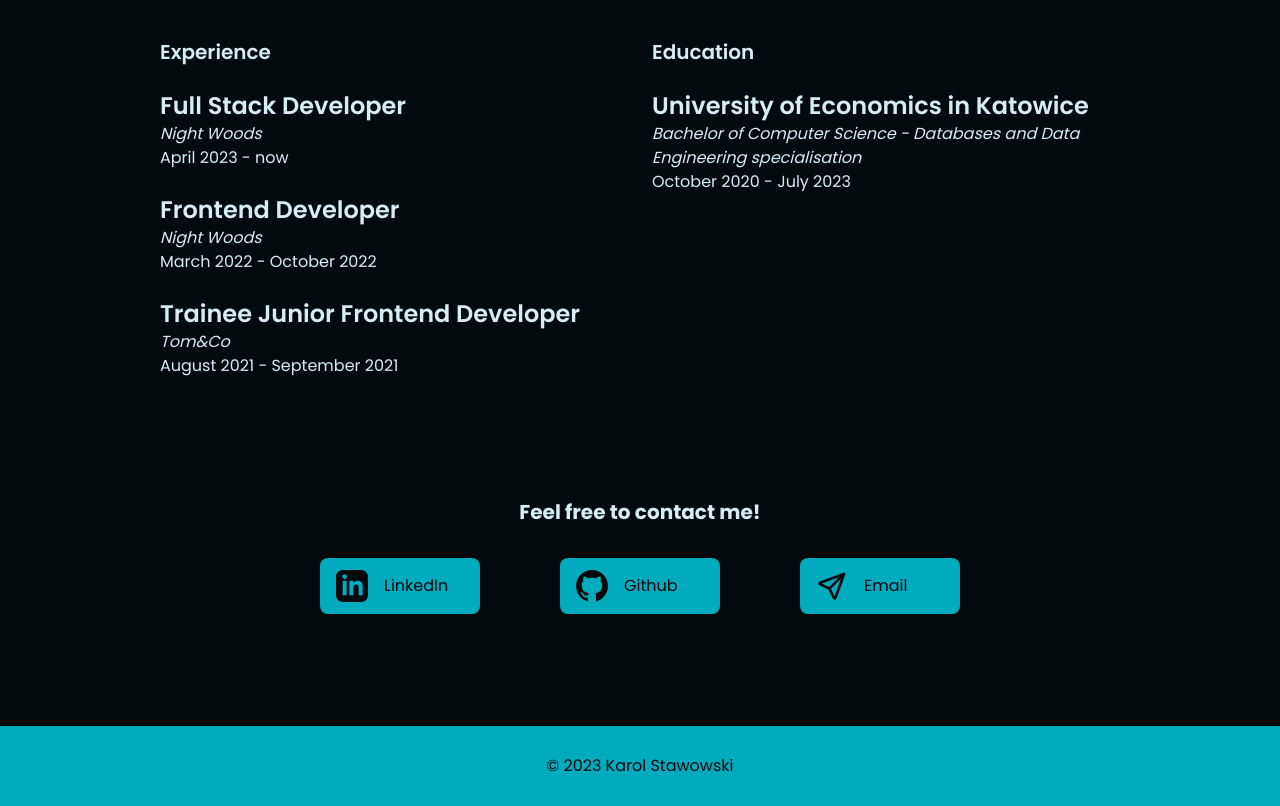
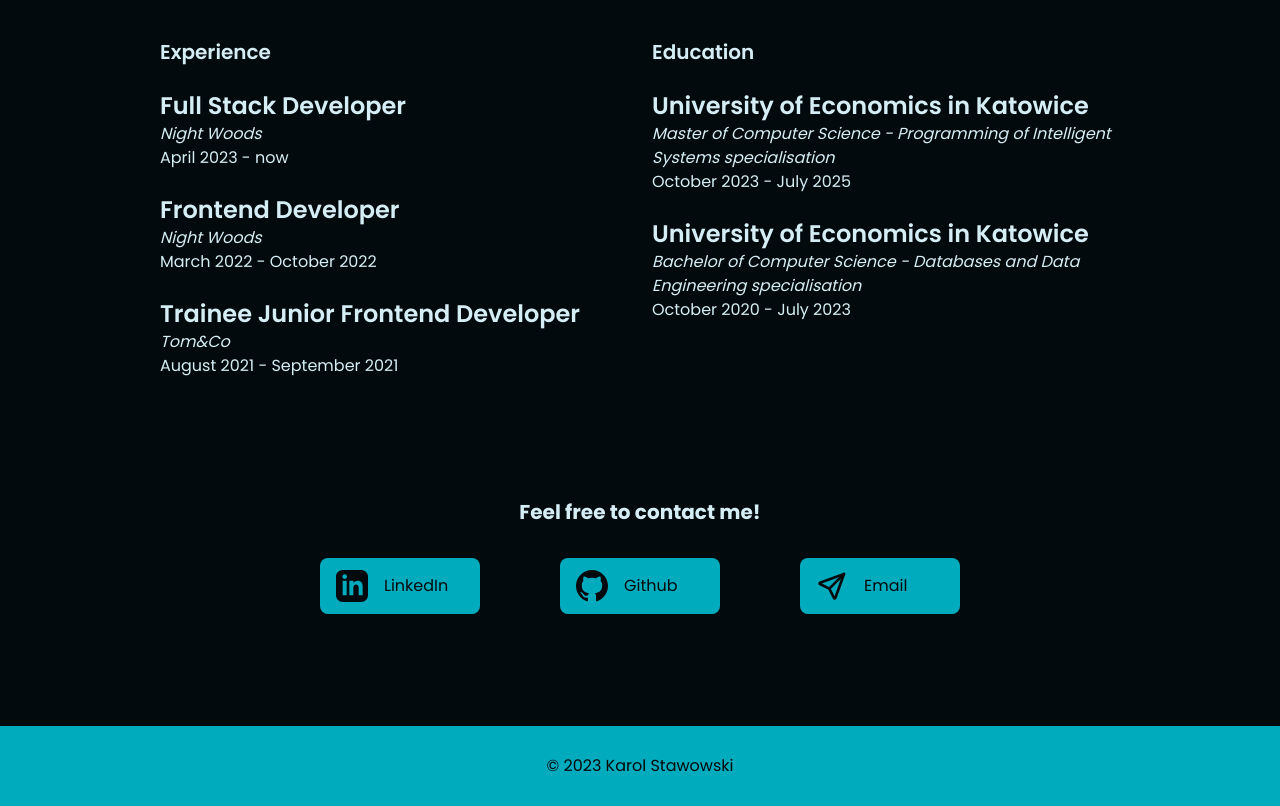
Before and after one commit to karolstawowski/portfolio, a React (Vite) app: page / in a window 1280 px wide. Shown: the part 4260-5066 px from the top of the page. Built offline with nearby package versions, Linux system fonts and the light colour scheme.

Commit message:
chore: update education list

```diff
--- a/src/components/Experience.tsx
+++ b/src/components/Experience.tsx
@@ -29,6 +29,14 @@ const experienceList: Array<ExperienceListElementProps> = [
 
 const educationList: Array<ExperienceListElementProps> = [
   {
+    id: 5,
+    position: 'University of Economics in Katowice',
+    company: 'Master of Computer Science',
+    more: 'Programming of Intelligent Systems specialisation',
+    since: new Date(2023, 9),
+    to: new Date(2025, 6),
+  },
+  {
     id: 4,
     position: 'University of Economics in Katowice',
     company: 'Bachelor of Computer Science',
@@ -41,7 +49,7 @@ const educationList: Array<ExperienceListElementProps> = [
 export const Experience = (): JSX.Element => {
   return (
     <div className="flex flex-col items-center w-full">
-      <div className=" w-11/12 xs:w-10/12 md:w-3/4 xl:w-9/12 2xl:w-8/12 max-w-8xl">
+      <div className="w-11/12 xs:w-10/12 md:w-3/4 xl:w-9/12 2xl:w-8/12 max-w-8xl">
         <div
           id="experience"
           className="grid-flow-col gap-6 py-8 my-8 md:grid md:grid-cols-2"
```
